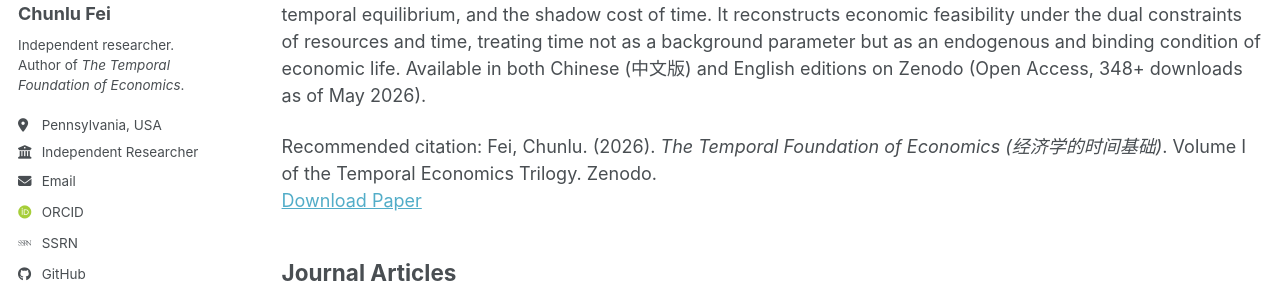
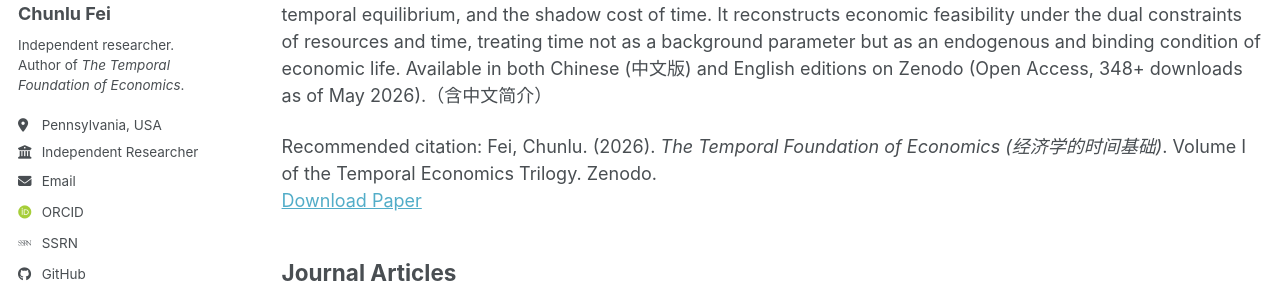
Before and after one commit to chunlufei/chunlufei.github.io, a Jekyll site: the page built from _pages/publications.html, in a window 1280 px wide and 900 px high, scrolled down 456 px. Shown: the part 283-566 px from the top of the window. Built offline with Jekyll 4.4.1, drawn with Linux system fonts in a browser that asks for light colours; some web fonts are replaced; a script bundle is joined from its source files by our own code; library files that are not in the unit come from our copies; some of the changed text lies outside the part shown.

Commit message:
Update 2026-05-02-temporal-foundation-economics.md

```diff
--- a/_publications/2026-05-02-temporal-foundation-economics.md
+++ b/_publications/2026-05-02-temporal-foundation-economics.md
@@ -3,7 +3,7 @@ title: "The Temporal Foundation of Economics（《经济学的时间基础》）
 collection: publications
 category: books
 permalink: /publication/2026-05-02-temporal-foundation-economics
-excerpt: 'Volume I of the trilogy on temporal economics. This book establishes the formal theory of temporal feasibility, temporal equilibrium, and the shadow cost of time. It reconstructs economic feasibility under the dual constraints of resources and time, treating time not as a background parameter but as an endogenous and binding condition of economic life. Available in both Chinese (中文版) and English editions on Zenodo (Open Access, 348+ downloads as of May 2026).'
+excerpt: 'Volume I of the trilogy on temporal economics. This book establishes the formal theory of temporal feasibility, temporal equilibrium, and the shadow cost of time. It reconstructs economic feasibility under the dual constraints of resources and time, treating time not as a background parameter but as an endogenous and binding condition of economic life. Available in both Chinese (中文版) and English editions on Zenodo (Open Access, 348+ downloads as of May 2026).（含中文简介）'
 date: 2026-05-02
 venue: 'Zenodo (Open Access)'
 paperurl: 'https://doi.org/10.5281/zenodo.19198350'
```
